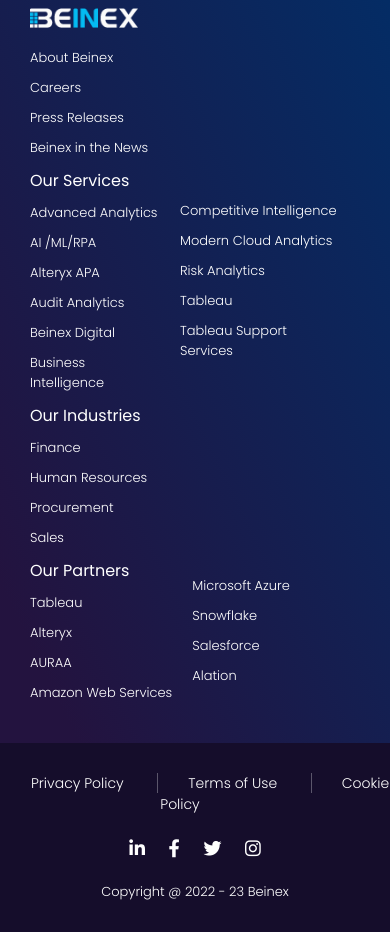
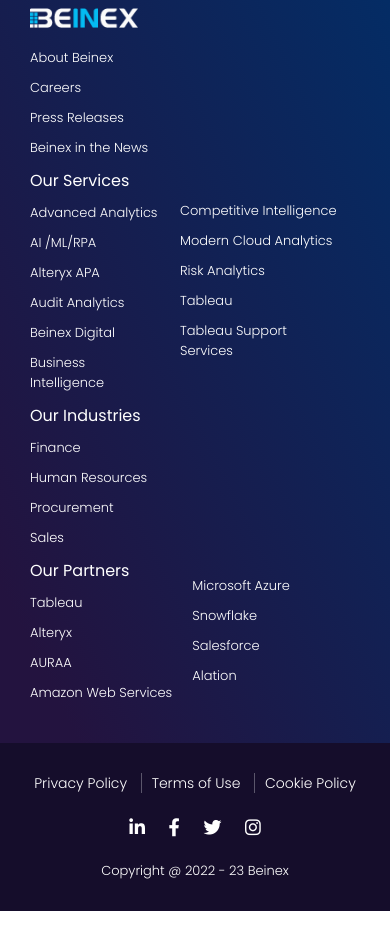
Before and after one commit to anaghacm/Tstimonials-Beinex, a plain HTML site: page index.html in a window 390 px wide. Shown: the part 4309-5241 px from the top of the page. After the commit the page ends 5220 px from the top, so only its background shows below. Drawn offline with Linux system fonts and the light colour scheme.

Commit message:
Testimonials-Beinex

```diff
--- a/assets/css/style.css
+++ b/assets/css/style.css
@@ -510,6 +510,9 @@
         padding: 0;
     }
 
+    .baselinks>a {
+        padding: 0 10px;
+    }
 }
 
 /* Tablet */
```
